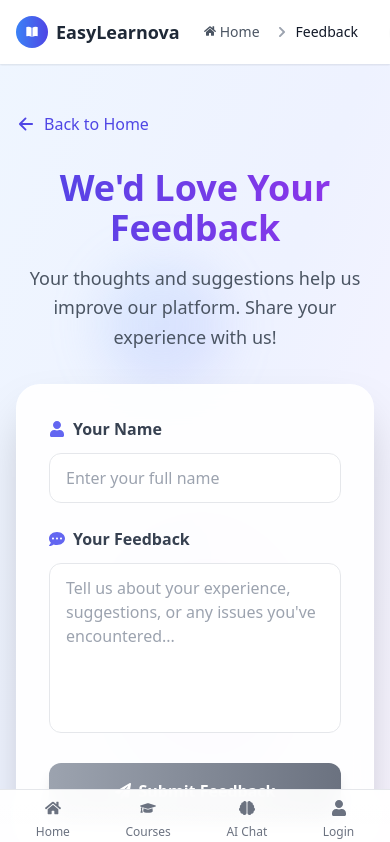
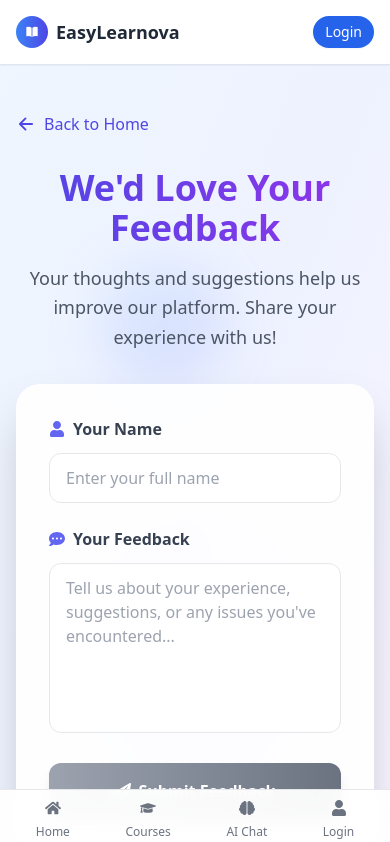
Before and after one commit to Pranay-Dommati/thestudent, a React (Vite) app in the folder frontend/: page /feedback in a window 390 px wide. Shown: the top 842 px of the page. Built offline with nearby package versions, Linux system fonts and the light colour scheme.

Commit message:
fixed navbar and added links in hero section

```diff
--- a/frontend/src/components/HomePage/Hero/Hero.jsx
+++ b/frontend/src/components/HomePage/Hero/Hero.jsx
@@ -79,24 +79,24 @@ const Hero = () => {
 
             {/* Mobile/Tablet feature highlights - Responsive info badges */}
             <div className="flex items-center justify-center text-center opacity-90 max-w-xs mx-auto">
-              <div className="flex flex-col items-center space-y-2">
-                <div className="w-6 h-6 sm:w-8 sm:h-8 rounded-full bg-white/20 flex items-center justify-center">
+              <Link to="/courses" className="flex flex-col items-center space-y-2 transition-all duration-300 hover:scale-110 active:scale-95">
+                <div className="w-6 h-6 sm:w-8 sm:h-8 rounded-full bg-white/20 flex items-center justify-center hover:bg-white/30 transition-colors">
                   <svg className="w-3 h-3 sm:w-4 sm:h-4 text-white" fill="none" stroke="currentColor" viewBox="0 0 24 24">
                     <path strokeLinecap="round" strokeLinejoin="round" strokeWidth={2} d="M12 6.253v13m0-13C10.832 5.477 9.246 5 7.5 5S4.168 5.477 3 6.253v13C4.168 18.477 5.754 18 7.5 18s3.332.477 4.5 1.253m0-13C13.168 5.477 14.754 5 16.5 5c1.746 0 3.332.477 4.5 1.253v13C19.832 18.477 18.246 18 16.5 18c-1.746 0-3.332.477-4.5 1.253" />
                   </svg>
                 </div>
                 <span className="text-xs sm:text-sm text-white/90 font-medium leading-tight">Expert<br/>Courses</span>
-              </div>
+              </Link>
 
               {/* Professional vertical divider */}
               <div className="mx-4 sm:mx-6 h-12 sm:h-16 w-px bg-gradient-to-b from-transparent via-white/40 to-transparent"></div>
 
-              <div className="flex flex-col items-center space-y-2">
-                <div className="w-6 h-6 sm:w-8 sm:h-8 rounded-full bg-white/20 flex items-center justify-center">
+              <Link to="/learning-hub#ai-courses" className="flex flex-col items-center space-y-2 transition-all duration-300 hover:scale-110 active:scale-95">
+                <div className="w-6 h-6 sm:w-8 sm:h-8 rounded-full bg-white/20 flex items-center justify-center hover:bg-white/30 transition-colors">
                   <span className="text-xs sm:text-sm font-bold text-white">AI</span>
                 </div>
                 <span className="text-xs sm:text-sm text-white/90 font-medium leading-tight">Study<br/>Materials</span>
-              </div>
+              </Link>
             </div>
           </div>
         </div>
@@ -171,23 +171,23 @@ const Hero = () => {
 
             {/* Feature highlights for tablet - more compact */}
             <div className="hidden md:flex items-center justify-center space-x-8 lg:space-x-12 opacity-90">
-              <div className="flex items-center space-x-2">
-                <div className="w-6 h-6 lg:w-8 lg:h-8 rounded-full bg-white/20 flex items-center justify-center">
+              <Link to="/courses" className="flex items-center space-x-2 transition-all duration-300 hover:scale-110 active:scale-95 group">
+                <div className="w-6 h-6 lg:w-8 lg:h-8 rounded-full bg-white/20 flex items-center justify-center group-hover:bg-white/30 transition-colors">
                   <svg className="w-3 h-3 lg:w-4 lg:h-4 text-white" fill="none" stroke="currentColor" viewBox="0 0 24 24">
                     <path strokeLinecap="round" strokeLinejoin="round" strokeWidth={2} d="M12 6.253v13m0-13C10.832 5.477 9.246 5 7.5 5S4.168 5.477 3 6.253v13C4.168 18.477 5.754 18 7.5 18s3.332.477 4.5 1.253m0-13C13.168 5.477 14.754 5 16.5 5c1.746 0 3.332.477 4.5 1.253v13C19.832 18.477 18.246 18 16.5 18c-1.746 0-3.332.477-4.5 1.253" />
                   </svg>
                 </div>
-                <span className="text-xs lg:text-sm text-white/90 font-medium">Expert Courses</span>
-              </div>
+                <span className="text-xs lg:text-sm text-white/90 font-medium group-hover:text-white transition-colors">Expert Courses</span>
+              </Link>
 
               <div className="h-8 w-px bg-gradient-to-b from-transparent via-white/40 to-transparent"></div>
 
-              <div className="flex items-center space-x-2">
-                <div className="w-6 h-6 lg:w-8 lg:h-8 rounded-full bg-white/20 flex items-center justify-center">
+              <Link to="/learning-hub#ai-courses" className="flex items-center space-x-2 transition-all duration-300 hover:scale-110 active:scale-95 group">
+                <div className="w-6 h-6 lg:w-8 lg:h-8 rounded-full bg-white/20 flex items-center justify-center group-hover:bg-white/30 transition-colors">
                   <span className="text-xs lg:text-sm font-bold text-white">AI</span>
                 </div>
-                <span className="text-xs lg:text-sm text-white/90 font-medium">Study Materials</span>
-              </div>
+                <span className="text-xs lg:text-sm text-white/90 font-medium group-hover:text-white transition-colors">Study Materials</span>
+              </Link>
             </div>
           </div>
         </div>
--- a/frontend/src/components/LearningHub/LearningHubPage.jsx
+++ b/frontend/src/components/LearningHub/LearningHubPage.jsx
@@ -7,7 +7,7 @@ import AILearningPlans from './AILearningPlans/AILearningPlans';
 import LearningAnalytics from './LearningAnalytics/LearningAnalytics';
 import Certificates from '../Profile/tabs/Certificates';
 import { useAuth } from '../../context/AuthContext';
-import { Link } from 'react-router-dom';
+import { Link, useLocation } from 'react-router-dom';
 import { FaRocket, FaBookOpen, FaBrain, FaGraduationCap, FaCertificate } from 'react-icons/fa';
 import { getLearningStats } from '../../services/activityTracker';
 import axios from '../../utils/axios';
@@ -17,6 +17,7 @@ import axios from '../../utils/axios';
 
 const LearningHubPage = () => {
   const { user: authUser, isLoggedIn } = useAuth();
+  const location = useLocation();
   const [enrolledCoursesCount, setEnrolledCoursesCount] = useState(0);
   const [learningStats, setLearningStats] = useState({
     weekly_hours: 0,
@@ -26,6 +27,19 @@ const LearningHubPage = () => {
 
   // Cleaned up development logs
   useEffect(() => {}, [learningStats]);
+
+  // Handle hash navigation to scroll to AI courses section
+  useEffect(() => {
+    if (location.hash === '#ai-courses') {
+      // Wait for the component to render, then scroll
+      setTimeout(() => {
+        const aiCoursesSection = document.getElementById('ai-courses-section');
+        if (aiCoursesSection) {
+          aiCoursesSection.scrollIntoView({ behavior: 'smooth', block: 'start' });
+        }
+      }, 300);
+    }
+  }, [location.hash]);
 
   const refreshHubData = useCallback(async () => {
     if (!isLoggedIn) return;
@@ -217,7 +231,7 @@ const LearningHubPage = () => {
               </section>
 
               {/* AI-Created Courses Section */}
-              <section className="bg-white rounded-2xl shadow-xl p-8 border border-gray-100">
+              <section id="ai-courses-section" className="bg-white rounded-2xl shadow-xl p-8 border border-gray-100">
                 <div className="flex items-center justify-between mb-8">
                   <div className="flex items-center">
                     <div className="bg-gradient-to-r from-purple-500 to-pink-600 p-3 rounded-xl mr-4 shadow-lg">
--- a/frontend/src/components/LearningHub/MobileLearningHubPage.jsx
+++ b/frontend/src/components/LearningHub/MobileLearningHubPage.jsx
@@ -1,6 +1,6 @@
 import React, { useState, useEffect } from 'react';
 import { useAuth } from '../../context/AuthContext';
-import { Link } from 'react-router-dom';
+import { Link, useLocation } from 'react-router-dom';
 import { motion, AnimatePresence } from 'framer-motion';
 import {
   FaRocket,
@@ -23,9 +23,17 @@ import { getLearningStats as fetchLearningStats } from '../../services/activityT
 
 const MobileLearningHubPage = () => {
   const { user: authUser, isLoggedIn } = useAuth();
+  const location = useLocation();
   const [learningStats, setLearningStats] = useState(null);
   const [enrolledCoursesCount, setEnrolledCoursesCount] = useState(0);
   const [activeTab, setActiveTab] = useState('enrolled'); // Tab state
+
+  // Handle hash navigation to switch to AI courses tab
+  useEffect(() => {
+    if (location.hash === '#ai-courses') {
+      setActiveTab('ai');
+    }
+  }, [location.hash]);
 
   useEffect(() => {
     const refresh = async () => {
--- a/frontend/src/components/Navbar/Navbar.jsx
+++ b/frontend/src/components/Navbar/Navbar.jsx
@@ -170,55 +170,10 @@ const Navbar = ({ initialStyle = "transparent" }) => {
             </Link>
           </div>
 
-          {/* Navigation: Desktop = full nav, Tablet/Mobile = breadcrumbs */}
+          {/* Navigation: Desktop = full nav, Tablet/Mobile = no breadcrumbs */}
           {isMobile ? (
-            // Breadcrumb navigation for tablet and mobile (only show if not on home page)
-            location.pathname !== '/' ? (
-              <div className="flex-1 flex items-center justify-center px-4 max-w-[400px] mx-auto">
-                <div
-                  className="flex items-center space-x-2 overflow-x-auto"
-                  style={{scrollbarWidth: 'none', msOverflowStyle: 'none'}}
-                >
-                  <style jsx>{`
-                    div::-webkit-scrollbar {
-                      display: none;
-                    }
-                  `}</style>
-                  {generateBreadcrumbs().map((breadcrumb, index) => (
-                    <div key={breadcrumb.path} className="flex items-center whitespace-nowrap">
-                      {index > 0 && (
-                        <FaChevronRight className={`w-3 h-3 mx-2 ${
-                          isScrolled || initialStyle === 'light' ? 'text-gray-400' : 'text-white/60'
-                        }`} />
-                      )}
-                      {breadcrumb.isLast ? (
-                        <span className={`text-sm font-medium ${
-                          isScrolled || initialStyle === 'light' ? 'text-gray-900' : 'text-white'
-                        }`}>
-                          {breadcrumb.icon && <span className="mr-1 inline-flex">{breadcrumb.icon}</span>}
-                          {breadcrumb.name}
-                        </span>
-                      ) : (
-                        <Link
-                          to={breadcrumb.path}
-                          className={`text-sm font-medium transition-colors ${
-                            isScrolled || initialStyle === 'light'
-                              ? 'text-gray-600 hover:text-blue-600'
-                              : 'text-white/80 hover:text-white'
-                          }`}
-                        >
-                          {breadcrumb.icon && <span className="mr-1 inline-flex">{breadcrumb.icon}</span>}
-                          {breadcrumb.name}
-                        </Link>
-                      )}
-                    </div>
-                  ))}
-                </div>
-              </div>
-            ) : (
-              // Empty space on home page - no breadcrumbs needed
-              <div className="flex-1"></div>
-            )
+            // Empty space for tablet and mobile - no breadcrumbs
+            <div className="flex-1"></div>
           ) : (
             // Full navigation for desktop
             <div className="flex items-center justify-center flex-1 max-w-[600px]">
--- a/frontend/src/main.jsx
+++ b/frontend/src/main.jsx
@@ -1,3 +1,13 @@
+// Silence all console logs in production for security
+if (import.meta.env.PROD) {
+  console.log = () => {};
+  console.debug = () => {};
+  console.info = () => {};
+  console.warn = () => {};
+  // Keep console.error for critical issues but you can remove it too
+  // console.error = () => {};
+}
+
 import { StrictMode } from 'react'
 import { createRoot } from 'react-dom/client'
 import './index.css'
```
